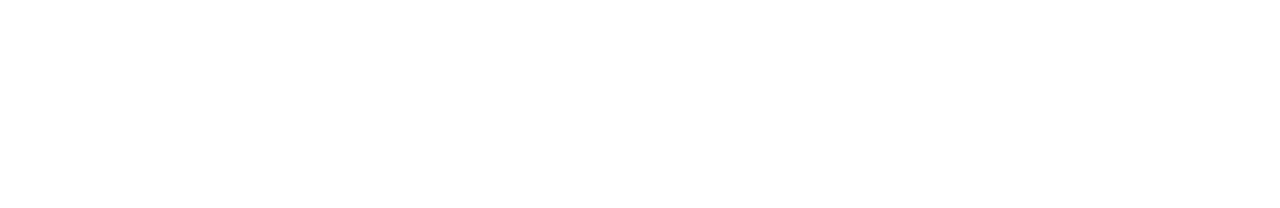
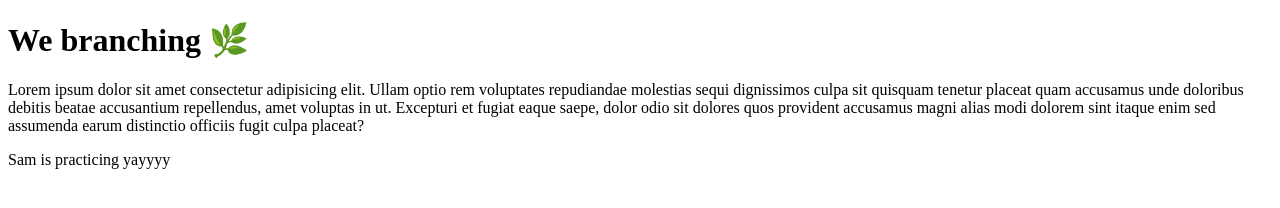
Before and after one commit to Sammystg/git-branching, a plain HTML site: page index.html in a window 1280 px wide. Drawn offline with Linux system fonts and the light colour scheme.

Commit message:
adding feature to branch

```diff
--- a/index.html
+++ b/index.html
@@ -7,6 +7,17 @@
   <title>Git branching lesson on test</title>
 </head>
 <body>
+  <header>
+    <h1>We branching 🌿</h1>
+  </header>
+
+  <main>
+    <p>Lorem ipsum dolor sit amet consectetur adipisicing elit. Ullam optio rem voluptates repudiandae molestias sequi dignissimos culpa sit quisquam tenetur placeat quam accusamus unde doloribus debitis beatae accusantium repellendus, amet voluptas in ut. Excepturi et fugiat eaque saepe, dolor odio sit dolores quos provident accusamus magni alias modi dolorem sint itaque enim sed assumenda earum distinctio officiis fugit culpa placeat?</p>
+  </main>
+
+  <footer>
+    <p>Sam is practicing yayyyy</p>
+  </footer>
 
 </body>
 </html>
```
